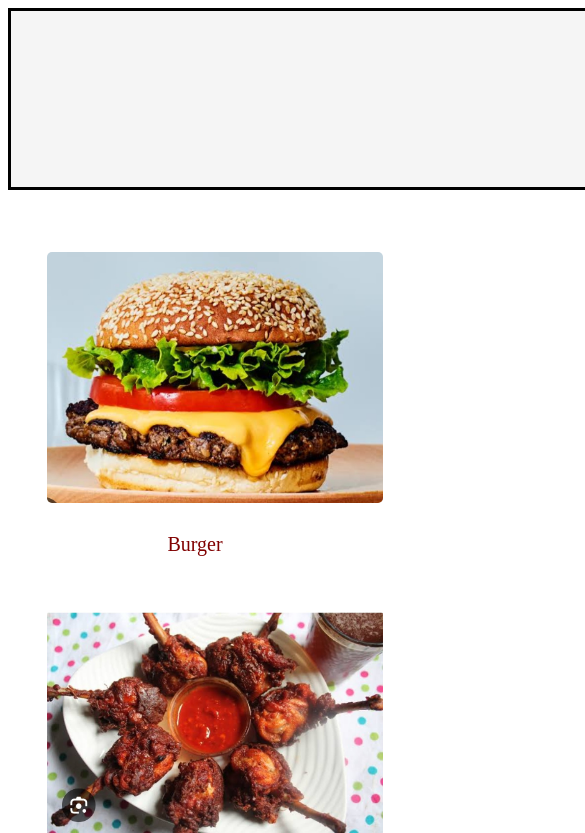
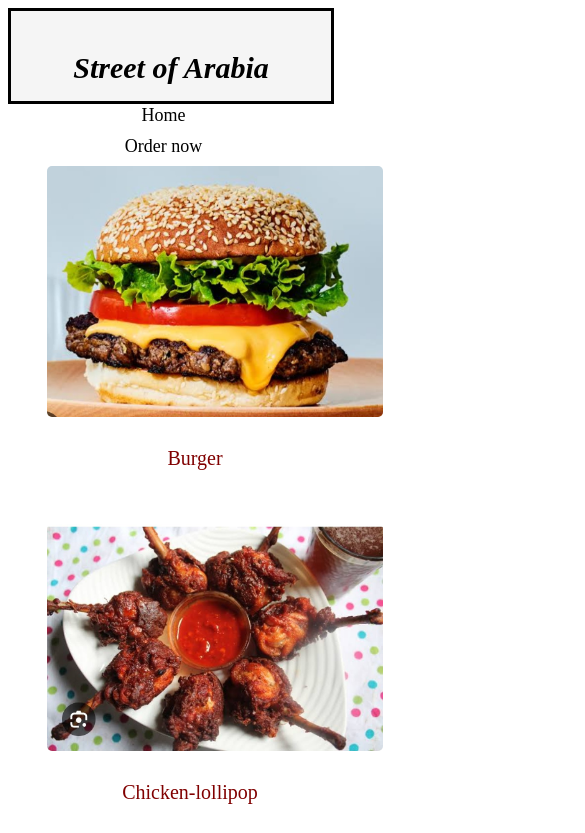
Before and after one commit to Boomika1806/Restaurant-website, a plain HTML site: page index.html in a window 390 px wide. Shown: the top 833 px of the page, 585 px wide, since content can reach past the window. Drawn offline with Linux system fonts and the light colour scheme.

Commit message:
fix :fixed the design

```diff
--- a/style.css
+++ b/style.css
@@ -88,7 +88,8 @@
 /* Responsive for mobile phones (≤768px) */
 @media screen and (max-width: 768px) {
     #header {
-        height: auto;
+        height: 50px;
+        width:300px;
         padding: 20px 10px;
     }
 
```
